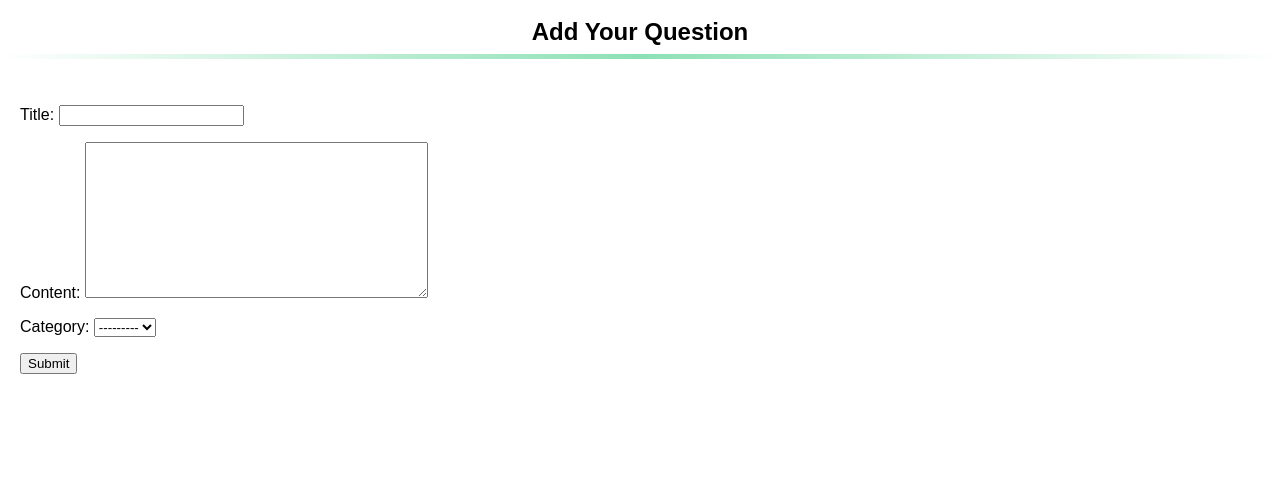
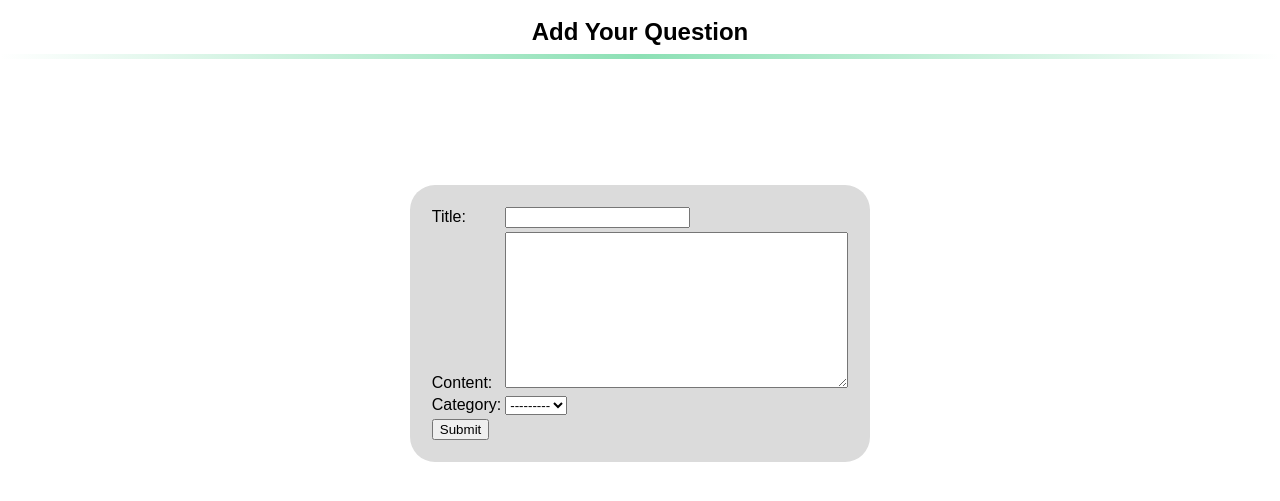
Before and after one commit to yangh567/WAD, a Django app: page /question_create/ in a window 1280 px wide. Shown: the part 46-547 px from the top of the page. Run offline with Django 3.2, Linux system fonts and the light colour scheme; the visitor is signed in with stand-in values (Sample User, id 1); data that the repository does not hold is empty.

Commit message:
CSS for all forms

```diff
--- /dev/null
+++ b/static/css/form.css
@@ -0,0 +1,22 @@
+.main {
+    margin: 100px auto;
+    display: table;
+    padding: 20px;
+    background-color: #dbdbdb;
+    border-radius: 25px;
+
+}
+
+.row {
+    display: table-row;
+}
+
+.row label {
+    display: table-cell;
+    padding: 2px;
+}
+
+.field-box {
+    display: table-cell;
+    padding: 2px;
+}
--- a/templates/PostBar/question_create.html
+++ b/templates/PostBar/question_create.html
@@ -4,6 +4,7 @@
 <head>
     <link rel="stylesheet" type="text/css" href="../../static/css/base.css">
     <link rel="stylesheet" type="text/css" href="../../static/css/post.css">
+    <link rel="stylesheet" type="text/css" href="../../static/css/form.css">
 
     {#    <script src="{% static "js/jquery.js" %}"></script>   #}
     <meta charset="UTF-8">
@@ -50,10 +51,25 @@
 
     <br>
     {% block body_block %}
-            <div class="container">
-            <form method="post">{% csrf_token %}
-                {{ form.as_p }}
-                <input type="submit" value="Submit">
+        <div class="container">
+            <form class="main" method="post">{% csrf_token %}
+
+                <div class="row">
+                    <label>Title:</label>
+                    <p class="field-box"> {{ form.title }}</p>
+                </div>
+
+                <div class="row">
+                    <label>Content:</label>
+                    <p class="field-box">{{ form.content }}</p>
+                </div>
+
+                <div class="row">
+                    <label>Category:</label>
+                    <p class="field-box">{{ form.category }}</p>
+                </div>
+
+                <p class="field-box"><input class="button" type="submit" value="Submit"></p>
             </form>
         </div>
 
```
Also changed, not shown: static/css/category.css (+1 -6 lines), templates/PostBar/answer_create.html (+22 -3 lines), templates/PostBar/category_create.html (+8 -4 lines).
